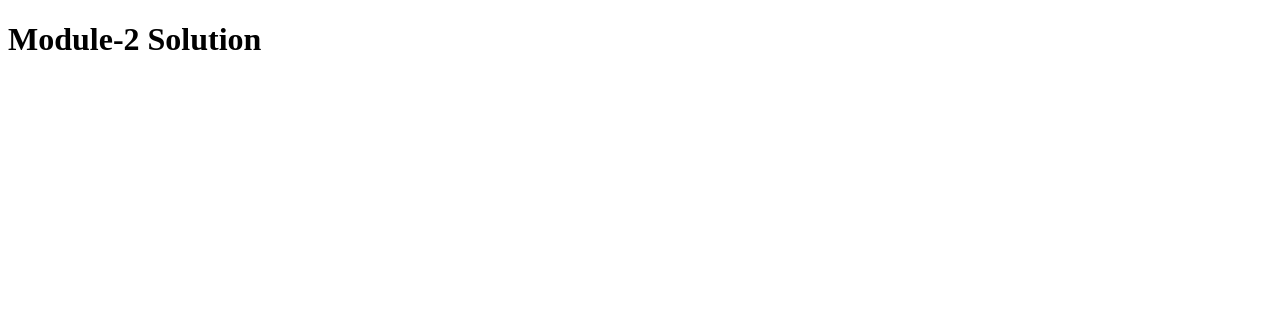
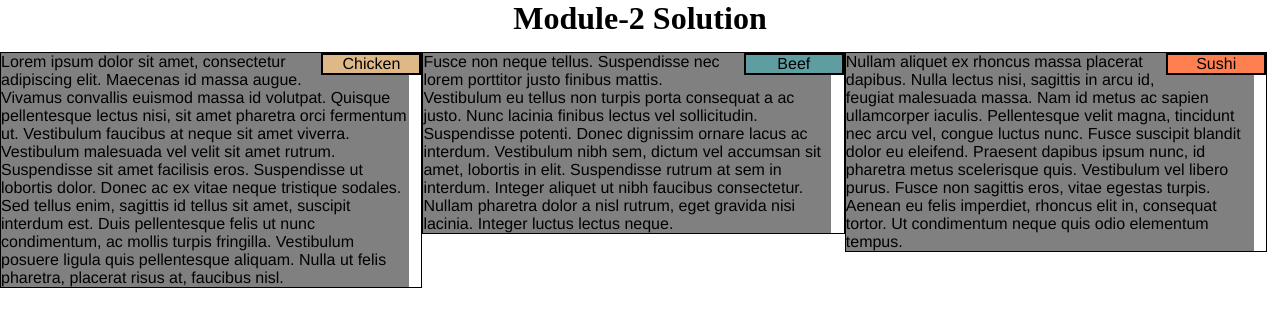
Before and after one commit to MJBina/coursera, a plain HTML site: page module2-solution/index.html in a window 1280 px wide. Drawn offline with Linux system fonts and the light colour scheme.

Commit message:
this is my attempt at the first assignment

```diff
--- a/module2-solution/index.html
+++ b/module2-solution/index.html
@@ -1,9 +1,121 @@
+
 <!DOCTYPE html>
 <html>
 <head>
-	<title>Module-2 Solution</title>
+<meta charset="utf-8">
+<meta name="viewport" content="width=device-width, initial-scale=1">
+<title>Module-2 Solution</title>
+
+<style>
+/********** Base styles **********/
+* {
+  box-sizing: border-box;
+  margin: 0;
+  padding: 0;
+}
+
+h1 {
+  margin-bottom: 15px;
+  text-align: center;
+}
+
+p {
+  margin: 5px white;
+  width: 97%;
+  font-family: Helvetica;
+  color: black;
+  background-color: gray;
+}
+
+
+#title1 {
+  text-align: center;
+  width: 100px;
+  border: 2px solid black;
+  float: right;
+  background-color: #DEB887;
+}
+#title2 {
+  text-align: center;
+  width: 100px;
+  border: 2px solid black;
+  float: right;
+  background-color: #5F9EA0;
+}
+#title3 {
+  text-align: center;
+  width: 100px;
+  border: 2px solid black;
+  float: right;
+  background-color: #FF7F50;
+}
+
+
+
+/* Simple Responsive Framework. */
+
+/********** Desktop (large) devices	only **************/
+@media (min-width: 992px) {
+   .lg-3-columns {
+    float: left;
+    border: 1px solid black;
+  }
+  .lg-3-columns {
+    width: 33%;
+  }
+}
+
+/********** Tablet(medium) devices only **********/
+@media (min-width: 768px) and (max-width: 991px) {
+  .md-2-columns, .md-one-column {
+    float: left;
+    border: 1px solid black;
+  }
+  .md-2-columns {
+    width: 50%;
+  }
+  .md-one-column {
+    width: 100%;
+  }
+}
+
+
+/********** Mobile (small) devices only ***************/
+@media (max-width: 767px) {
+	.sm-one-column {
+    float: left;
+    border: 1px solid black;
+  }
+  .sm-one-column {
+    width: 100%;
+  }
+}
+
+
+</style>
+
 </head>
+
+
+
 <body>
 	<h1>Module-2 Solution</h1>
+
+	<div class="lg-3-columns md-2-columns sm-one-column">
+  <p id="title1">Chicken</p>
+	<p>Lorem ipsum dolor sit amet, consectetur adipiscing elit. Maecenas id massa augue. Vivamus convallis euismod massa id volutpat. Quisque pellentesque lectus nisi, sit amet pharetra orci fermentum ut. Vestibulum faucibus at neque sit amet viverra. Vestibulum malesuada vel velit sit amet rutrum. Suspendisse sit amet facilisis eros. Suspendisse ut lobortis dolor. Donec ac ex vitae neque tristique sodales. Sed tellus enim, sagittis id tellus sit amet, suscipit interdum est. Duis pellentesque felis ut nunc condimentum, ac mollis turpis fringilla. Vestibulum posuere ligula quis pellentesque aliquam. Nulla ut felis pharetra, placerat risus at, faucibus nisl.</p>
+	</div>
+
+	<div class="lg-3-columns md-2-columns sm-one-column">
+  <p id = "title2">Beef</p>
+	<p>Fusce non neque tellus. Suspendisse nec lorem porttitor justo finibus mattis. Vestibulum eu tellus non turpis porta consequat a ac justo. Nunc lacinia finibus lectus vel sollicitudin. Suspendisse potenti. Donec dignissim ornare lacus ac interdum. Vestibulum nibh sem, dictum vel accumsan sit amet, lobortis in elit. Suspendisse rutrum at sem in interdum. Integer aliquet ut nibh faucibus consectetur. Nullam pharetra dolor a nisl rutrum, eget gravida nisi lacinia. Integer luctus lectus neque.</p>
+	</div>
+
+	<div class="lg-3-columns md-one-column sm-one-column">
+  <p id="title3">Sushi</p>
+	<p>Nullam aliquet ex rhoncus massa placerat dapibus. Nulla lectus nisi, sagittis in arcu id, feugiat malesuada massa. Nam id metus ac sapien ullamcorper iaculis. Pellentesque velit magna, tincidunt nec arcu vel, congue luctus nunc. Fusce suscipit blandit dolor eu eleifend. Praesent dapibus ipsum nunc, id pharetra metus scelerisque quis. Vestibulum vel libero purus. Fusce non sagittis eros, vitae egestas turpis. Aenean eu felis imperdiet, rhoncus elit in, consequat tortor. Ut condimentum neque quis odio elementum tempus.</p>
+	</div>
+
+
 </body>
 </html>
```
